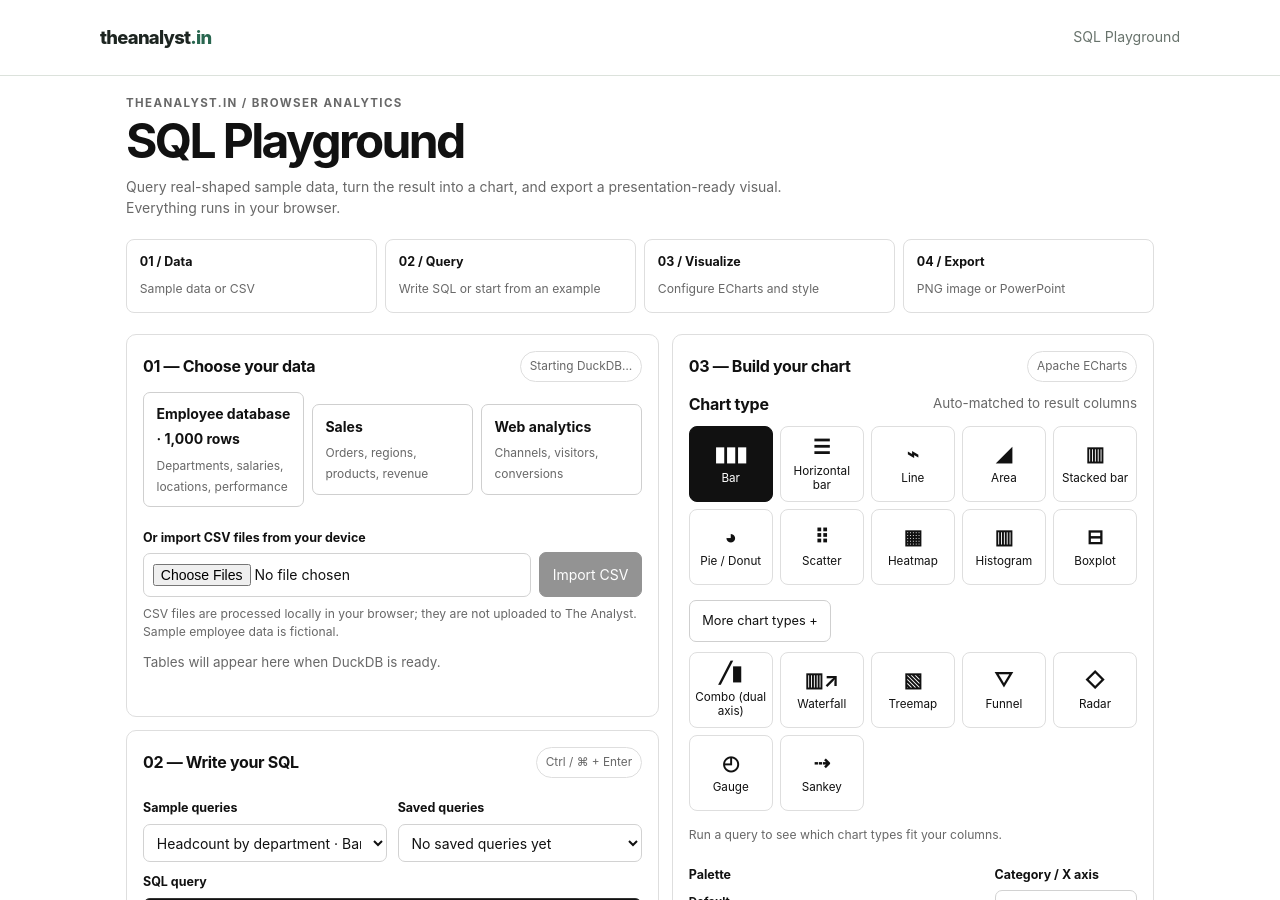
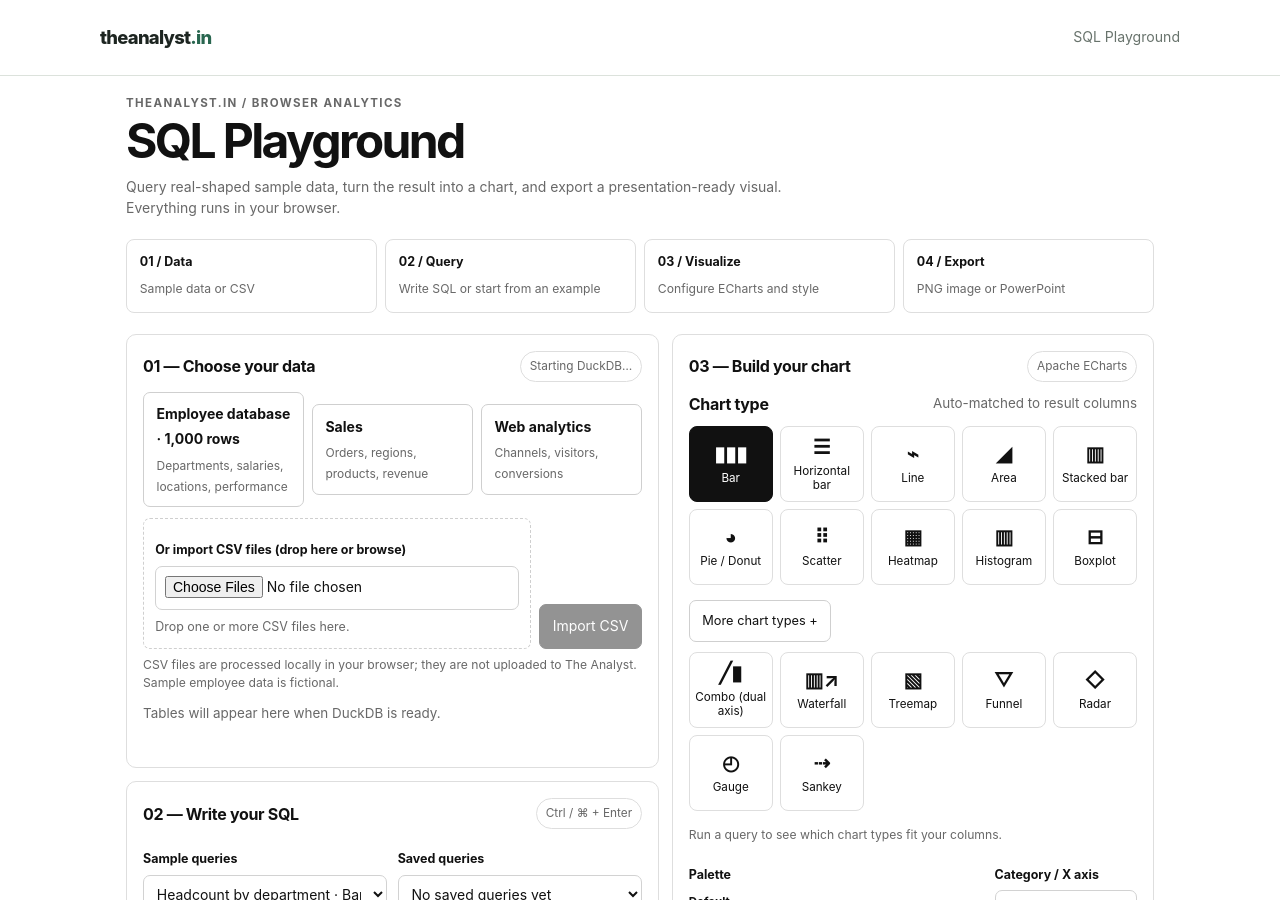
Before and after one commit to theanalystin/theanalyst.github.io, a Jekyll site: the page built from sql-playground.html, in a window 1280 px wide and 900 px high. Built offline with Jekyll 4.4.1, drawn with Linux system fonts in a browser that asks for light colours; some of the changed lines change nothing that is shown.

Commit message:
Add CSV drag-and-drop and complete chart export details

```diff
--- a/sql-playground.html
+++ b/sql-playground.html
@@ -58,7 +58,7 @@
       <button type="button" class="dataset" data-sample="web"><strong>Web analytics</strong><small>Channels, visitors, conversions</small></button>
     </div>
     <div class="row" style="margin-top:.7rem;align-items:flex-end">
-      <div style="flex:1;min-width:220px"><label for="sqlp-files">Or import CSV files from your device</label><input id="sqlp-files" type="file" accept=".csv,text/csv" multiple></div>
+      <div id="sqlp-dropzone" class="drop" style="flex:1;min-width:220px"><label for="sqlp-files">Or import CSV files (drop here or browse)</label><input id="sqlp-files" type="file" accept=".csv,text/csv" multiple><p class="hint">Drop one or more CSV files here.</p></div>
       <button class="primary" id="sqlp-import" type="button" disabled>Import CSV</button>
     </div>
     <p class="file-note">CSV files are processed locally in your browser; they are not uploaded to The Analyst. Sample employee data is fictional.</p>
@@ -190,7 +190,7 @@
  salaryTenure:'SELECT tenure_years, salary, performance_rating FROM employees WHERE tenure_years IS NOT NULL;',
  performanceHeatmap:'SELECT department, grade, ROUND(AVG(performance_rating),2) AS avg_rating FROM employees GROUP BY department, grade ORDER BY department, grade;',
  salaryHistogram:'SELECT width_bucket(salary, (SELECT MIN(salary) FROM employees), (SELECT MAX(salary)+1 FROM employees), 10) AS salary_bin, COUNT(*) AS employees FROM employees GROUP BY salary_bin ORDER BY salary_bin;',
- salaryBoxplot:'SELECT grade, salary FROM employees ORDER BY grade;',
+ salaryBoxplot:'SELECT grade, MIN(salary) AS min_salary, quantile_cont(salary,0.25) AS q1, quantile_cont(salary,0.5) AS median, quantile_cont(salary,0.75) AS q3, MAX(salary) AS max_salary FROM employees GROUP BY grade ORDER BY grade;',
  genderPayGap:'SELECT grade, gender, ROUND(AVG(salary),0) AS avg_salary FROM employees GROUP BY grade, gender ORDER BY grade, gender;',
  attritionLocation:'SELECT location, ROUND(100.0*SUM(attrition_flag)/COUNT(*),1) AS attrition_pct FROM employees GROUP BY location ORDER BY attrition_pct DESC;',
  combo:'SELECT DATE_TRUNC(\'month\', CAST(join_date AS DATE)) AS month, COUNT(*) AS hires, ROUND(AVG(salary),0) AS avg_salary FROM employees GROUP BY month ORDER BY month;',
@@ -391,6 +391,9 @@
   const r=await state.conn.query(sql);return {items:r.toArray().map(v=>({name:String(v.bin),value:Number(v.frequency)}))};
  }
  if(type==='boxplot'){
+  const ix=state.columns.findIndex(col=>col.name===$('sqlp-x').value);
+  const precomputed=['min_salary','q1','median','q3','max_salary'].map(name=>state.columns.findIndex(col=>col.name===name));
+  if(precomputed.every(i=>i>=0))return {rows:state.rows.map(row=>({name:String(row[ix]),value:precomputed.map(i=>Number(row[i]))}))};
   const group=$('sqlp-x').value||$('sqlp-group').value,qg=group?quote(group):null;
   const sql=`WITH src AS (${query}) SELECT ${qg?qg+',':''} MIN(TRY_CAST(${y} AS DOUBLE)) mn,quantile_cont(TRY_CAST(${y} AS DOUBLE),0.25) q1,quantile_cont(TRY_CAST(${y} AS DOUBLE),0.5) med,quantile_cont(TRY_CAST(${y} AS DOUBLE),0.75) q3,MAX(TRY_CAST(${y} AS DOUBLE)) mx FROM src WHERE TRY_CAST(${y} AS DOUBLE) IS NOT NULL ${qg?'GROUP BY '+qg:''} ${qg?'ORDER BY '+qg:''}`;
   const r=await state.conn.query(sql);return {rows:r.toArray().map(v=>({name:group?String(v[group]):$('sqlp-y').value,value:[Number(v.mn),Number(v.q1),Number(v.med),Number(v.q3),Number(v.mx)]}))};
@@ -403,7 +406,7 @@
  try{
   const sp=['histogram','boxplot'].includes(type)?await chartSql(type):null;
   let chartItems=d.items.slice();if(sort!=='none')chartItems.sort((a,b)=>sort==='asc'?a.value-b.value:b.value-a.value);
-  const base={backgroundColor:'#fff',animation:false,color:pal,title:{text:title,subtext:subtitle,left:'center',top:8,textStyle:{fontSize:16,color:'#111'},subtextStyle:{fontSize:11,color:'#666'}},tooltip:{trigger:['pie','treemap','funnel','gauge','radar'].includes(type)?'item':'axis'},legend:{show:showLegend,top:subtitle?52:38},grid:{left:60,right:25,top:subtitle?82:65,bottom:65,containLabel:true}};
+  const base={backgroundColor:'#fff',animation:false,color:pal,title:{text:title,subtext:subtitle,left:'center',top:8,textStyle:{fontSize:16,color:'#111'},subtextStyle:{fontSize:11,color:'#666'}},tooltip:{trigger:['pie','treemap','funnel','gauge','radar'].includes(type)?'item':'axis'},legend:{show:showLegend,top:subtitle?52:38},grid:{left:60,right:25,top:subtitle?82:65,bottom:65,containLabel:true},graphic:$('sqlp-footnote').value?[{type:'text',left:12,bottom:8,style:{text:$('sqlp-footnote').value,fontSize:10,fill:'#666'}}]:[]};
   const cat={type:'category',name:xt,nameLocation:'middle',nameGap:38,data:chartItems.map(v=>v.name),axisLabel:{color:'#444',rotate:chartItems.length>7?25:0,hideOverlap:true},axisLine:{lineStyle:{color:'#aaa'}}},val={type:'value',name:yt,nameLocation:'middle',nameGap:45,axisLabel:{color:'#555'},splitLine:{show:showGrid,lineStyle:{color:'#eee'}}};
   const labelOpt=showLabels?{show:true,position:type==='horizontalBar'?'right':'top',color:'#111',fontSize:10}:{};
   let series=[];
@@ -427,12 +430,12 @@
    const ct=type==='horizontalBar'||type==='bar'?'bar':type==='area'?'line':type;
    const ys=selectedYNames().filter(n=>n!==d.y&&state.columns.some(c=>c.name===n&&c.numeric));
    series=[{type:ct,name:d.y,data:chartItems.map(v=>v.value),symbolSize:7,label:labelOpt,...(type==='area'?{areaStyle:{opacity:.2}}:{})},...ys.map(name=>{const idx=state.columns.findIndex(c=>c.name===name);return {type:ct,name,data:state.rows.map(r=>Number(r[idx])),symbolSize:7,label:labelOpt,...(type==='area'?{areaStyle:{opacity:.2}}:{})};})];}
-  base.series=series;state.chart.setOption(base,true);$('sqlp-png').disabled=false;$('sqlp-svg').disabled=false;$('sqlp-ppt').disabled=false;persistConfig();
+  base.series=series;state.chart.setOption(base,true);state.chartOption=base;$('sqlp-png').disabled=false;$('sqlp-svg').disabled=false;$('sqlp-ppt').disabled=false;persistConfig();
  }catch(e){$('sqlp-chart-note').textContent='Chart error: '+(e.message||String(e));}
 }
 async function exportPpt(){
  try{
-  drawChart();
+  await drawChart();
   const png=state.chart.getDataURL({type:'png',pixelRatio:2,backgroundColor:'#ffffff'});
   if(!pptxgen)({default:pptxgen}=await import('https://cdn.jsdelivr.net/npm/pptxgenjs@3.12.0/+esm'));
   const pptx=new pptxgen();pptx.layout='LAYOUT_WIDE';pptx.author='The Analyst';pptx.subject='SQL Playground chart';pptx.title=$('sqlp-title').value||'SQL chart';
@@ -491,12 +494,16 @@
 $('sqlp-clear').addEventListener('click',()=>{setQuery('');state.editor?state.editor.focus():$('sqlp-query').focus();});
 $('sqlp-download').addEventListener('click',csvDownload);
 $('sqlp-import').addEventListener('click',importFiles);
+const dropzone=$('sqlp-dropzone');
+['dragenter','dragover'].forEach(type=>dropzone.addEventListener(type,e=>{e.preventDefault();dropzone.style.background='#f7f7f7';}));
+['dragleave','drop'].forEach(type=>dropzone.addEventListener(type,e=>{e.preventDefault();dropzone.style.background='#fff';}));
+dropzone.addEventListener('drop',e=>{const files=Array.from(e.dataTransfer?.files||[]).filter(f=>/\\.csv$/i.test(f.name));if(!files.length){$('sqlp-import-status').textContent='Drop CSV files to import them.';return;}const dt=new DataTransfer();files.forEach(f=>dt.items.add(f));$('sqlp-files').files=dt.files;importFiles();});
 $('sqlp-render').addEventListener('click',drawChart);
 ['sqlp-x','sqlp-y','sqlp-y-multi','sqlp-group','sqlp-extra','sqlp-title','sqlp-subtitle','sqlp-x-title','sqlp-y-title','sqlp-footnote','sqlp-sort','sqlp-labels','sqlp-gridlines','sqlp-legend'].forEach(id=>$(id).addEventListener('change',()=>{updateChartAvailability();drawChart();persistConfig();}));
 document.querySelectorAll('#sqlp [data-palette]').forEach(b=>b.addEventListener('click',()=>{setPalette(b.dataset.palette);drawChart();persistConfig();}));
 document.querySelectorAll('#sqlp [data-chart]').forEach(b=>{b.dataset.baseTitle=b.title;b.addEventListener('click',()=>{if(!b.disabled){selectChart(b.dataset.chart);updateChartAvailability();drawChart();persistConfig();}});});
 $('sqlp-copy-link').addEventListener('click',copyConfigLink);
-$('sqlp-svg').addEventListener('click',()=>{if(!state.chart)return;try{const svg=state.chart.getDataURL({type:'svg',pixelRatio:1,backgroundColor:'#ffffff'});const body=svg.includes(',')?decodeURIComponent(svg.slice(svg.indexOf(',')+1)):svg;downloadBlob(new Blob([body],{type:'image/svg+xml;charset=utf-8'}),'sql-playground-chart.svg');}catch(e){status('SVG export unavailable for this renderer. Try PNG.',true);}});
+$('sqlp-svg').addEventListener('click',()=>{if(!state.chart||!state.chartOption)return;let svgChart;const host=document.createElement('div');host.style.cssText='position:fixed;left:-10000px;top:0;width:1200px;height:675px';document.body.appendChild(host);try{svgChart=echarts.init(host,null,{renderer:'svg',width:1200,height:675});svgChart.setOption(state.chartOption,true);const svg=svgChart.getDataURL({type:'svg',backgroundColor:'#fff'});const body=svg.includes(',')?decodeURIComponent(svg.slice(svg.indexOf(',')+1)):svg;downloadBlob(new Blob([body],{type:'image/svg+xml;charset=utf-8'}),'sql-playground-chart.svg');}catch(e){status('SVG export failed: '+(e.message||String(e)),true);}finally{if(svgChart)svgChart.dispose();host.remove();}});
 new ResizeObserver(()=>state.chart&&state.chart.resize()).observe($('sqlp-chart'));
 $('sqlp-more-toggle').addEventListener('click',()=>{const el=$('sqlp-more-charts'),open=el.hidden;el.hidden=!open;$('sqlp-more-toggle').setAttribute('aria-expanded',String(open));$('sqlp-more-toggle').textContent=open?'Fewer chart types −':'More chart types +';});
 ['sqlp-title','sqlp-subtitle','sqlp-x-title','sqlp-y-title','sqlp-footnote'].forEach(id=>$(id).addEventListener('input',()=>{if(state.chart)drawChart();persistConfig();}));
```
